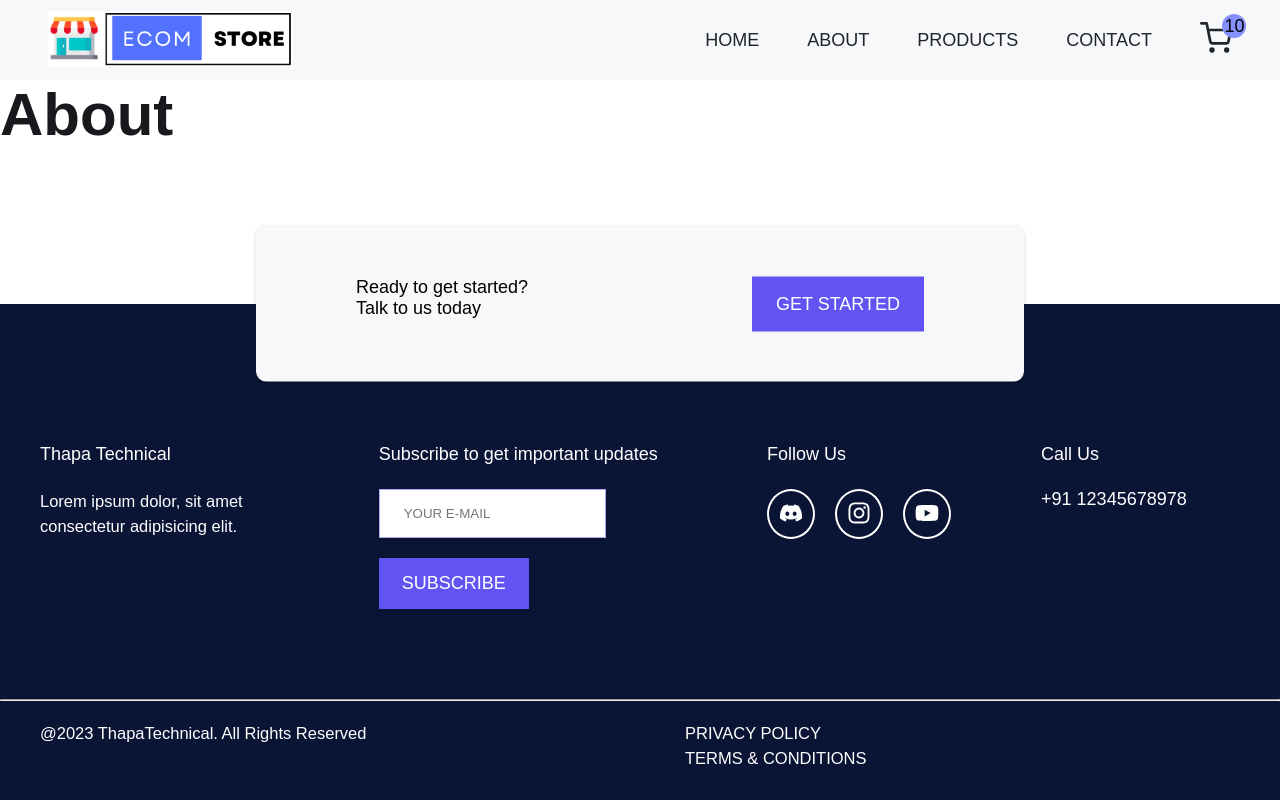
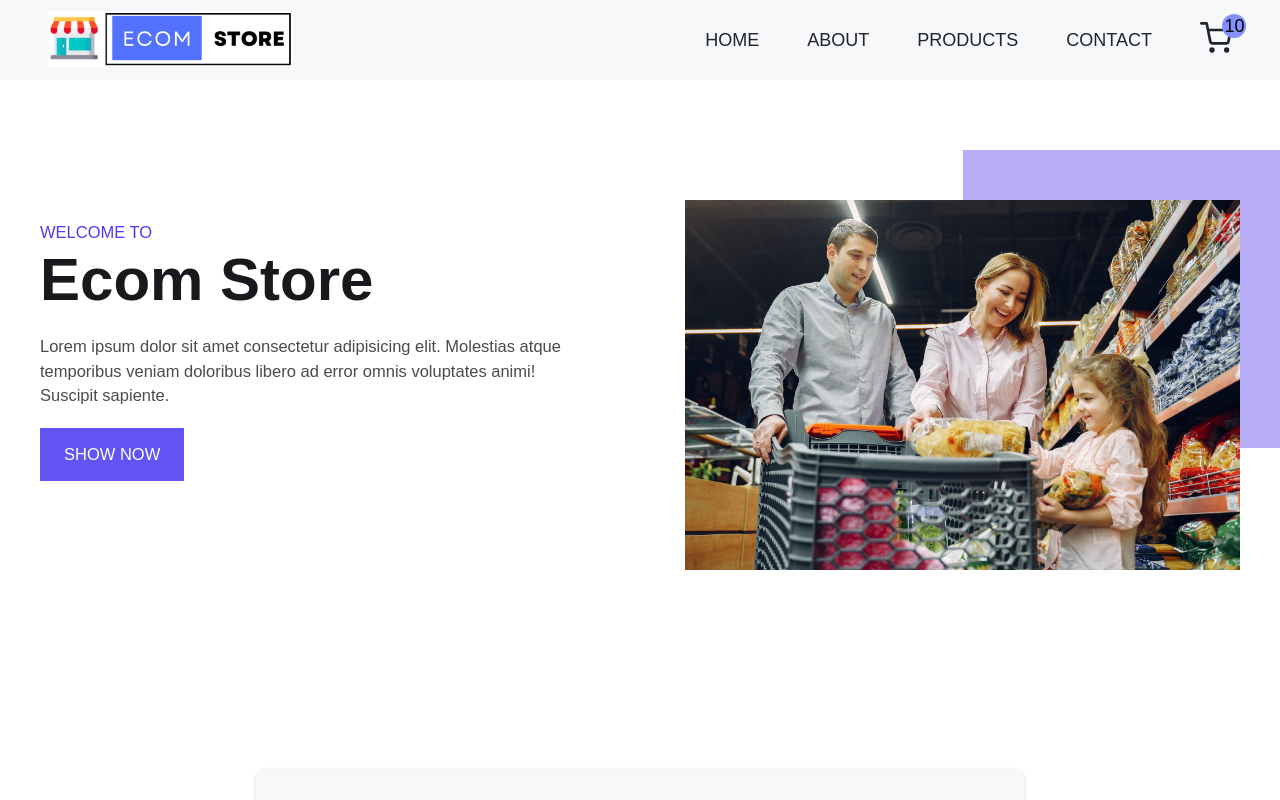
Before and after one commit to Abhinav-3009/ECommerceStore, a React (Create React App) app: page /about in a window 1280 px wide. Shown: the top 800 px of the page. Built offline with nearby package versions, Linux system fonts and the light colour scheme.

Commit message:
[mainAG]: modified About page.

```diff
--- a/src/pages/About.js
+++ b/src/pages/About.js
@@ -1,7 +1,12 @@
 import React from "react";
+import HeroSection from "../components/HeroSection";
 
 const About = () => {
-  return <h1>About</h1>;
+  const data = {
+    name: "Ecom Store",
+  };
+
+  return <HeroSection myData={data} />;
 };
 
 export default About;
```
